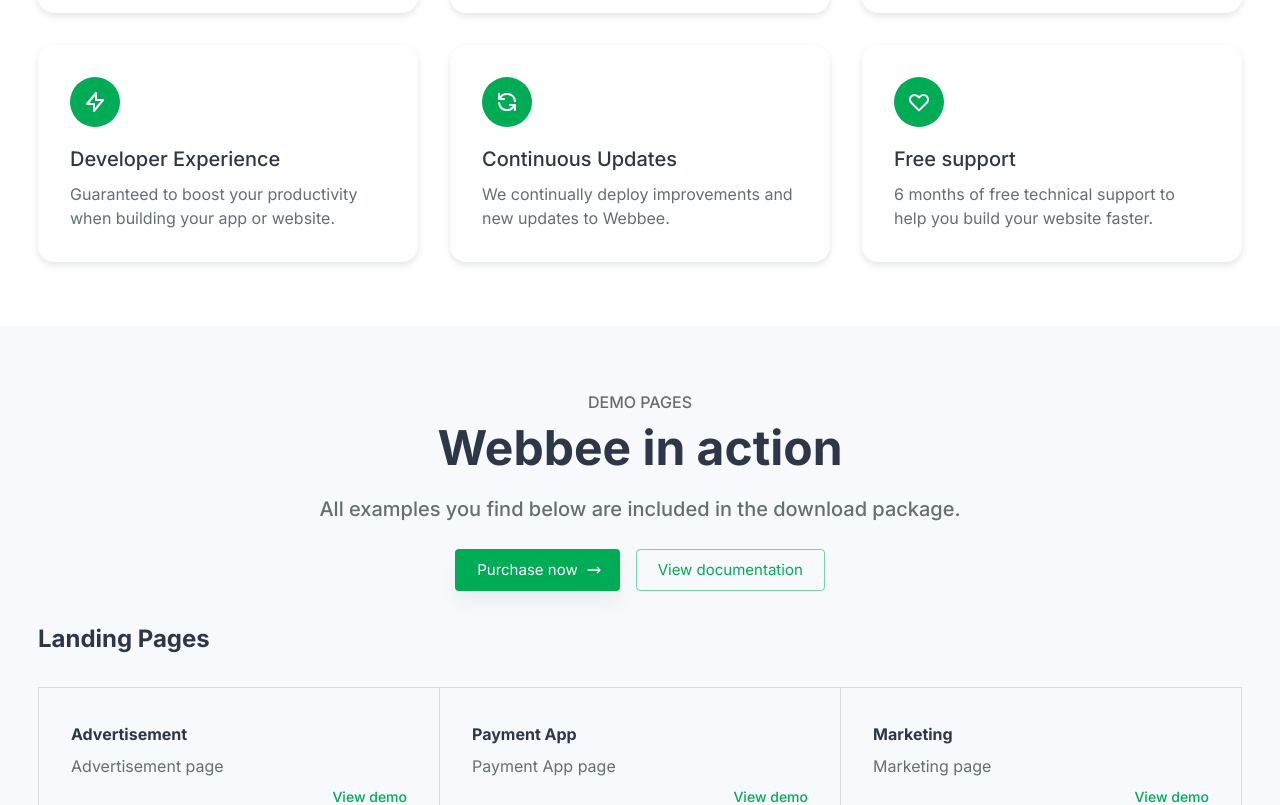
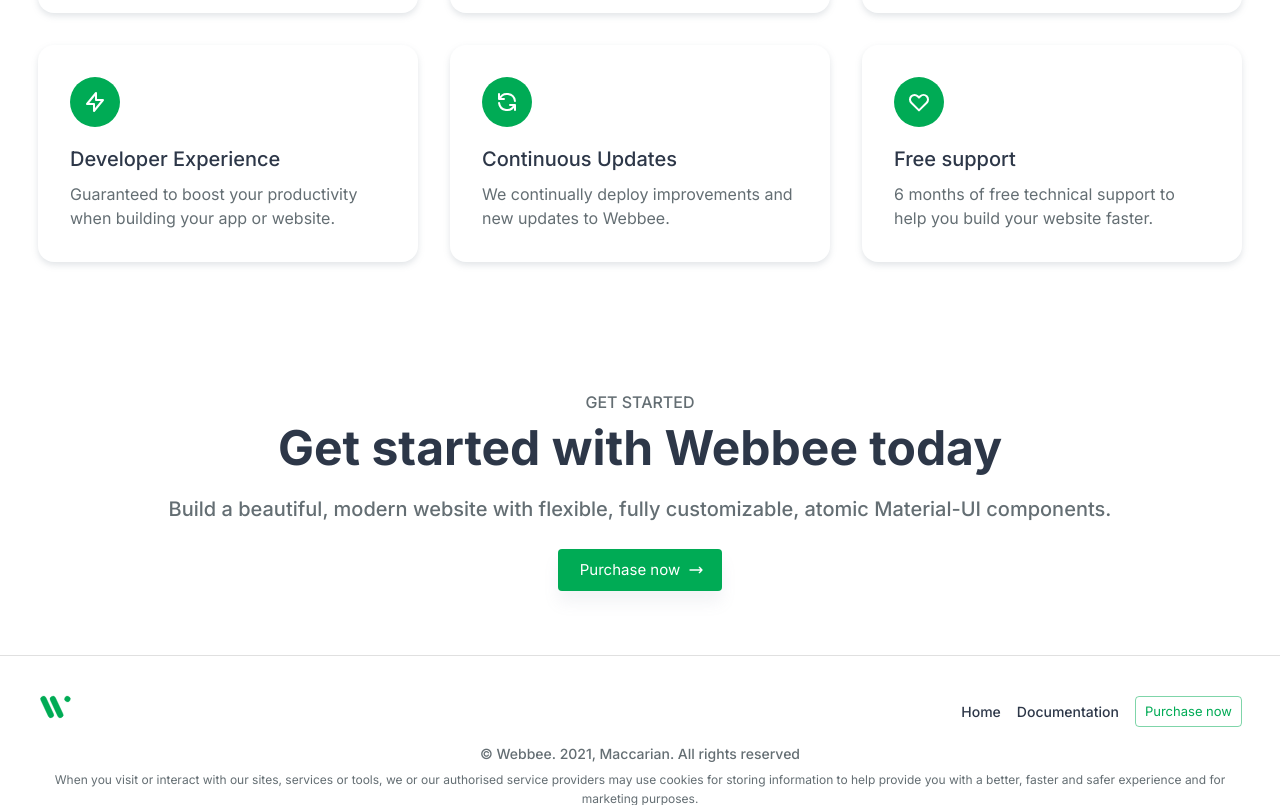
Before and after one commit to Saidiibrahim/webbee-main, a React (Create React App) app: page / in a window 1280 px wide. Shown: the part 1995-2800 px from the top of the page. Built offline with nearby package versions, Linux system fonts and the light colour scheme.

Commit message:
Hello AWS ✋🏾

```diff
--- a/src/layouts/navigation.js
+++ b/src/layouts/navigation.js
@@ -52,89 +52,5 @@
         href: '/landing-event',
       },
     ],
-  },
-  {
-    title: 'Supporting Pages',
-    id: 'supporting-pages',
-    pages: [
-      {
-        title: 'About',
-        href: '/page-about',
-      },
-      {
-        title: 'Services',
-        href: '/page-services',
-      },
-      {
-        title: 'Contact',
-        href: '/page-contact',
-      },
-      {
-        title: 'Pricing',
-        href: '/page-pricing',
-      },
-      {
-        title: 'Customers',
-        href: '/page-customers',
-      },
-      {
-        title: 'Hire Us',
-        href: '/page-hire-us',
-      },
-      {
-        title: 'FAQ',
-        href: '/page-faq',
-      },
-      {
-        title: 'Privacy Policy',
-        href: '/page-privacy',
-      },
-      {
-        title: 'Coming Soon',
-        href: '/page-coming-soon',
-      },
-      {
-        title: 'Maintenance Mode',
-        href: '/page-maintenance-mode',
-      },
-      {
-        title: 'Cover',
-        href: '/page-cover',
-      },
-      {
-        title: 'Not Found',
-        href: '/page-not-found',
-      },
-    ],
-  },
-  {
-    title: 'Auth Pages',
-    id: 'auth-pages',
-    pages: [
-      {
-        title: 'Login',
-        href: '/page-login',
-      },
-      {
-        title: 'Login Simple',
-        href: '/page-login-simple',
-      },
-      {
-        title: 'Sign Up',
-        href: '/page-signup',
-      },
-      {
-        title: 'Sign Up Simple',
-        href: '/page-signup-simple',
-      },
-      {
-        title: 'Forgot Password',
-        href: '/page-forgot-password',
-      },
-      {
-        title: 'Forgot Password Simple',
-        href: '/page-forgot-password-simple',
-      },
-    ],
-  },
+  }
 ];
--- a/src/views/landingPages/Home/Home.js
+++ b/src/views/landingPages/Home/Home.js
@@ -2,7 +2,7 @@
 import { useTheme } from '@mui/material/styles';
 import Box from '@mui/material/Box';
 import Container from 'common/Container';
-import { DemoPages, Features, Footer, Hero, Highlights } from './components';
+import { Features, Footer, Hero, Highlights } from './components';
 
 const Home = () => {
   const theme = useTheme();
@@ -19,11 +19,6 @@
       <Container>
         <Features />
       </Container>
-      <Box bgcolor={theme.palette.alternate.main}>
-        <Container>
-          <DemoPages />
-        </Container>
-      </Box>
       <Container>
         <Footer />
       </Container>
```
